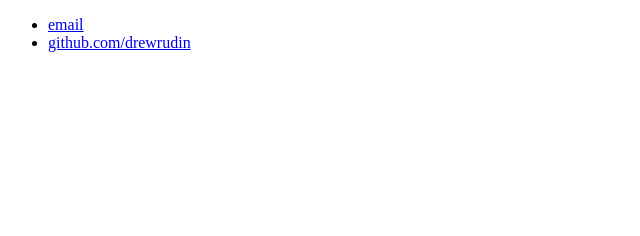
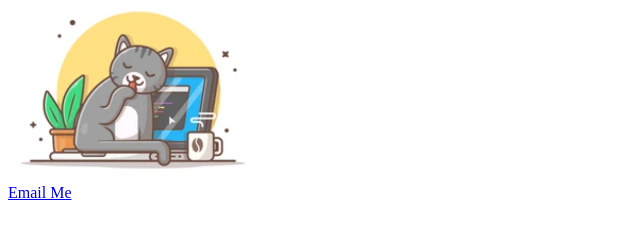
Before and after one commit to drewrudin/drewrudin.github.io, a plain HTML site: page index.html in a window 1280 px wide. Shown: the whole page, without its empty margins (0-640 px from the left). Drawn offline with Linux system fonts and the light colour scheme.

Commit message:
added image, removed github link, reworded email link

```diff
--- a/index.html
+++ b/index.html
@@ -2,14 +2,15 @@
 <html>
 	<head>
 		<title>My Website</title>
+		<link rel="stylesheet" href="style.css">
+		<meta name="viewport" content="width=device-width, initial-scale=1.0, maximum-scale=1.0, user-scalable=0" />
 	</head>
 	<body>
-
+		<ul>
+			<li><img src="images/logo.png" alt="Flowers in Chania"></li>
+			<li><a href="mailto:drewwrudin@gmail.com">Email Me</a></li>
+		</ul>
 		<footer>
-    		<ul>
-        		<li><a href="mailto:drewwrudin@gmail.com">email</a></li>
-        		<li><a href="https://github.com/drewrudin">github.com/drewrudin</a></li>
-			</ul>
 		</footer>
 	</body>
 </html>
--- /dev/null
+++ b/style.css
@@ -0,0 +1,14 @@
+body {
+    background-color: white;
+  }
+
+  ul {
+    list-style-type: none; /* Remove bullets */
+    padding: 0; /* Remove padding */
+    margin: 0; /* Remove margins */
+  }
+
+  img {
+    width: 20%;
+    height: auto;
+  }
```
Also changed, not shown: Images/logo.png (added), 2 other files.
